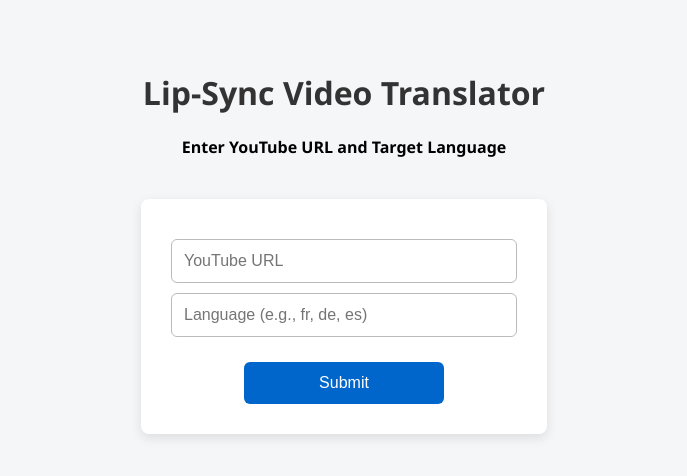
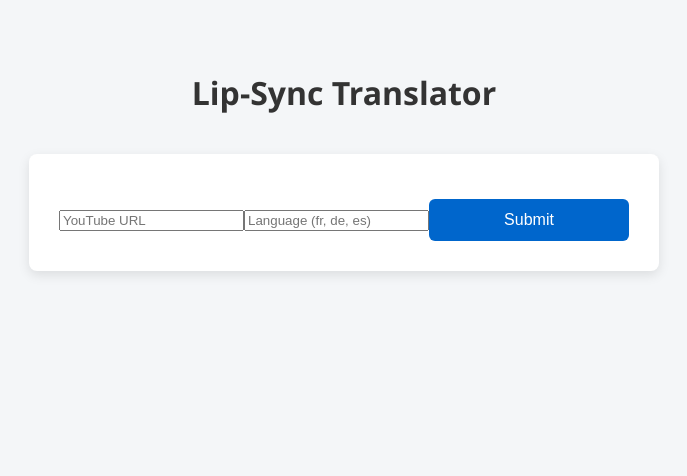
Before and after one commit to A-sachin-004/TransLator, a React (Vite) app: page / in a window 1280 px wide. Shown: the top 476 px of the page, without its empty margins (296-983 px from the left). Built offline with nearby package versions, Linux system fonts and the light colour scheme.

Commit message:
Update BASE_URL and improve error handling

```diff
--- a/src/App.jsx
+++ b/src/App.jsx
@@ -2,13 +2,7 @@
 import axios from 'axios';
 import './App.css';
 
-const BASE_URL = 'https://5a1c-34-158-37-66.ngrok-free.app';
-
-const axiosConfig = {
-  headers: {
-    'ngrok-skip-browser-warning': 'true'
-  }
-};
+const BASE_URL = 'https://75ae-34-158-37-66.ngrok-free.app';
 
 function App() {
   const [youtubeUrl, setYoutubeUrl] = useState('');
@@ -18,29 +12,24 @@
   const [statusMsg, setStatusMsg] = useState('');
   const [error, setError] = useState('');
 
-  const sleep = (ms) => new Promise((resolve) => setTimeout(resolve, ms));
+  const sleep = (ms) => new Promise(r => setTimeout(r, ms));
 
   const checkStatus = async () => {
     while (true) {
-      try {
-        const res = await axios.get(`${BASE_URL}/check_status`, axiosConfig);
+      const res = await axios.get(`${BASE_URL}/check_status`);
 
       setStatusMsg(res.data.message);
 
       if (res.data.status === 'completed') {
-          setVideoUrl(`${BASE_URL}/static/final_video.mp4`);
+        setVideoUrl(`${BASE_URL}${res.data.video_url}?t=${Date.now()}`);
         setLoading(false);
         break;
       }
 
       if (res.data.status === 'error') {
-          setError(res.data.error || 'Something went wrong.');
+        setError(res.data.error);
         setLoading(false);
         break;
-        }
-
-      } catch (err) {
-        console.error('Status check failed:', err);
       }
 
       await sleep(3000);
@@ -49,6 +38,7 @@
 
   const handleSubmit = async (e) => {
     e.preventDefault();
+
     setLoading(true);
     setVideoUrl('');
     setError('');
@@ -57,63 +47,47 @@
     try {
       await axios.post(`${BASE_URL}/submit`, {
         youtube_url: youtubeUrl,
-        target_lang: targetLang,
-      }, axiosConfig);
+        target_lang: targetLang
+      });
 
-      await checkStatus();
+      checkStatus();
     } catch (err) {
-      console.error('Error submitting:', err);
-      setError('Failed to connect to server. Is the Colab running?');
+      setError('Server error');
       setLoading(false);
     }
   };
 
   return (
     <div className="container">
-      <h1>Lip-Sync Video Translator</h1>
-      <h4>Enter YouTube URL and Target Language</h4>
+      <h1>Lip-Sync Translator</h1>
 
       <form onSubmit={handleSubmit}>
         <input
-          type="text"
-          placeholder="YouTube URL"
           value={youtubeUrl}
           onChange={(e) => setYoutubeUrl(e.target.value)}
-          required
-          disabled={loading}
+          placeholder="YouTube URL"
         />
 
         <input
-          type="text"
-          placeholder="Language (e.g., fr, de, es)"
           value={targetLang}
           onChange={(e) => setTargetLang(e.target.value)}
-          required
-          disabled={loading}
+          placeholder="Language (fr, de, es)"
         />
 
-        <button type="submit" disabled={loading}>
-          {loading ? 'Processing...' : 'Submit'}
+        <button disabled={loading}>
+          {loading ? "Processing..." : "Submit"}
         </button>
       </form>
 
-      {loading && (
-        <p>⏳ {statusMsg || 'Processing video... please wait'}</p>
-      )}
-
-      {error && (
-        <p style={{ color: 'red' }}>❌ {error}</p>
-      )}
+      {loading && <p>⏳ {statusMsg}</p>}
+      {error && <p style={{color:'red'}}>❌ {error}</p>}
 
       {videoUrl && (
-        <div className="videoContainer">
+        <div>
           <h2>Translated Video:</h2>
-          <video
-            controls
-            width="500"
-            src={videoUrl}
-            crossOrigin="anonymous"
-          />
+          <video controls width="500">
+            <source src={videoUrl} type="video/mp4" />
+          </video>
         </div>
       )}
     </div>
```
Lines whose indentation alone changed are shown as unchanged.
